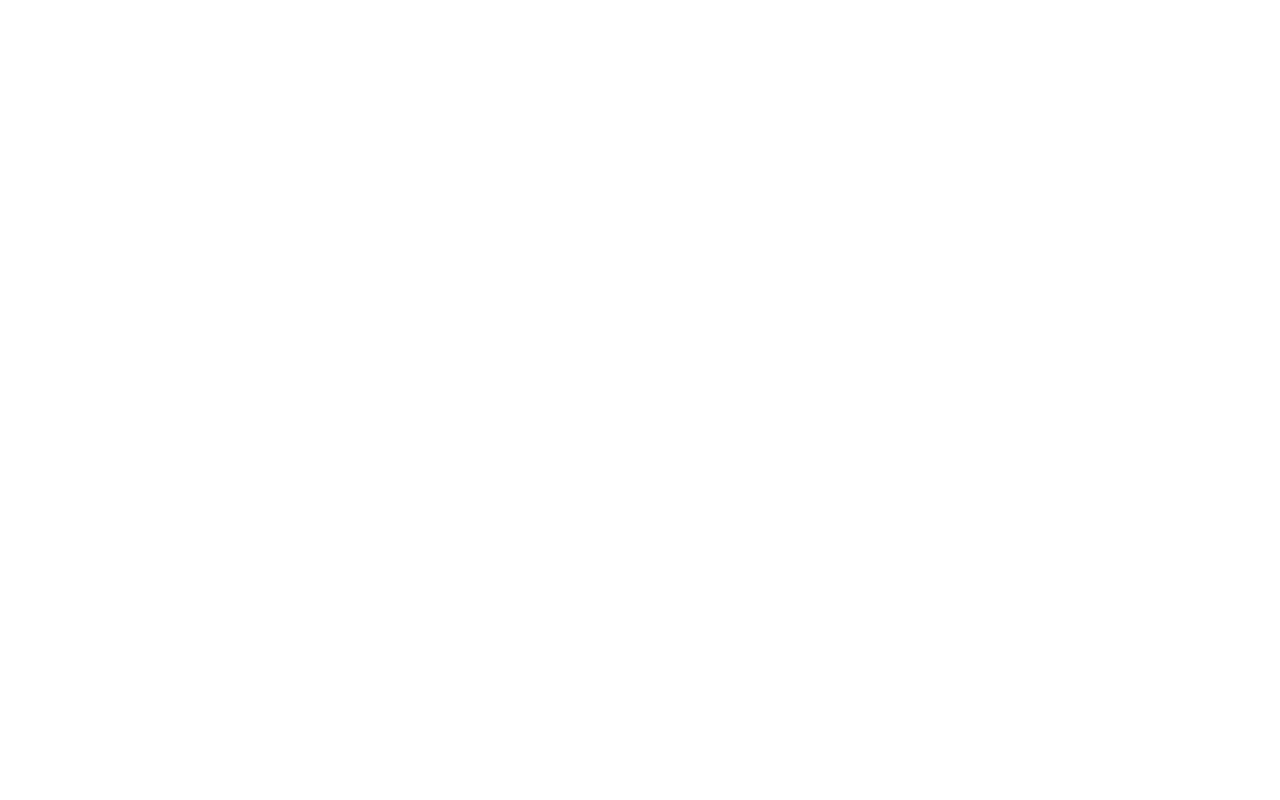
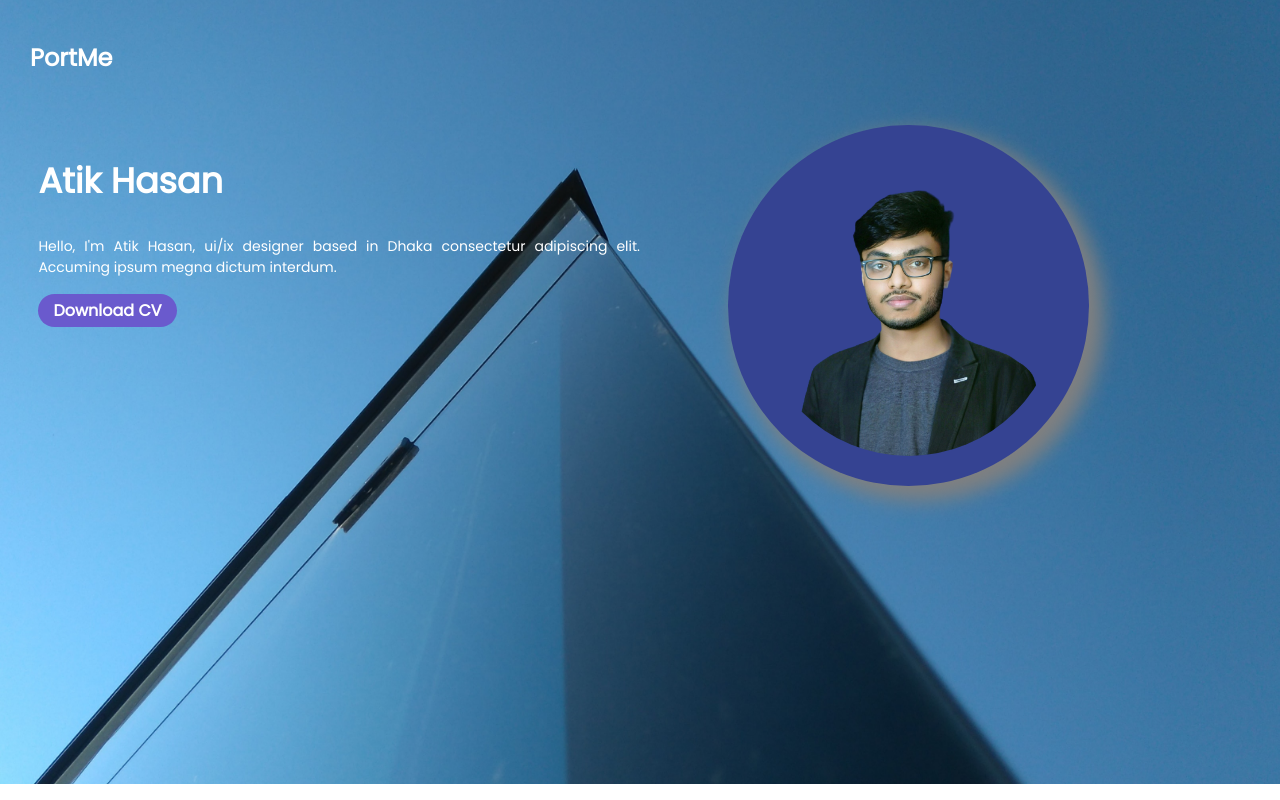
Before and after one commit to mdatikHasan/developer-portfolio2, a plain HTML site: page index.html in a window 1280 px wide. Drawn offline with Linux system fonts and the light colour scheme.

Commit message:
banner added

```diff
--- a/index.html
+++ b/index.html
@@ -5,9 +5,28 @@
     <meta http-equiv="X-UA-Compatible" content="IE=edge">
     <meta name="viewport" content="width=device-width, initial-scale=1.0">
     <title>Developer portfolio 2</title>
+    <link rel="preconnect" href="https://fonts.googleapis.com">
+<link rel="preconnect" href="https://fonts.gstatic.com" crossorigin>
+<link href="https://fonts.googleapis.com/css2?family=Poppins&display=swap" rel="stylesheet">
     <link rel="stylesheet" href="style.css">
 </head>
 <body>
-
+    <section class="top-banner">
+        <div class="dark-overlay">
+            <div class="logo-bar">
+                <h2>PortMe</h2>
+            </div>
+            <div class="main-section">
+                <div class="name-section">
+                    <h2>Atik Hasan</h2>
+                    <p>Hello, I'm Atik Hasan, ui/ix designer based in Dhaka consectetur adipiscing elit. Accuming ipsum megna dictum interdum.</p>
+                    <a href="">Download CV</a>
+                </div>
+                <div class="name-section">
+                    <img src="img/atik.png" alt="">
+                </div>
+            </div>
+        </div>
+    </section>
 </body>
 </html>
--- a/style.css
+++ b/style.css
@@ -0,0 +1,66 @@
+body{
+    font-family: 'Poppins', sans-serif;
+    margin: 0;
+}
+
+.top-banner{
+    background-image: url(img/banner.jpg);
+    background-repeat: no-repeat;
+    background-position: center;
+    background-size: cover;
+    padding-top: 20px;
+    height: 95.5vh;
+}
+
+/* .dark-overlay{
+    background-color: rgba(10, 10, 10, 0.3);
+    padding: 20px 0px;
+} */
+
+.logo-bar{
+    margin-left: 30px;
+    margin-bottom: 50px;
+}
+.logo-bar h2{
+    color: rgb(255, 255, 255);
+}
+
+.main-section{
+    display: flex;
+}
+
+.name-section{
+    width: 50%;
+    margin-left: 3%;
+}
+
+.name-section h2{
+    color: rgb(255, 255, 255);
+    font-size: 35px;
+}
+
+.name-section p{
+    color: rgb(255, 255, 255);
+    font-size: 14px;
+    text-align: justify;
+    margin-bottom: 20px;
+}
+
+.name-section a{
+    text-decoration: none;
+    background-color: slateblue;
+    color: white;
+    padding: 5px 15px;
+    font-weight: bold;
+    border-radius: 30px;
+}
+
+.name-section img{
+    width: 50%;
+    background-color: rgb(53, 67, 146);
+    padding: 30px 30px 30px 30px;
+    margin-left: 50px;
+    margin-bottom: ;
+    border-radius: 50%;
+    box-shadow: 10px 10px 20px 5px grey;
+}
```
Also changed, not shown: img/atik.png (added), img/banner.jpg (added).
